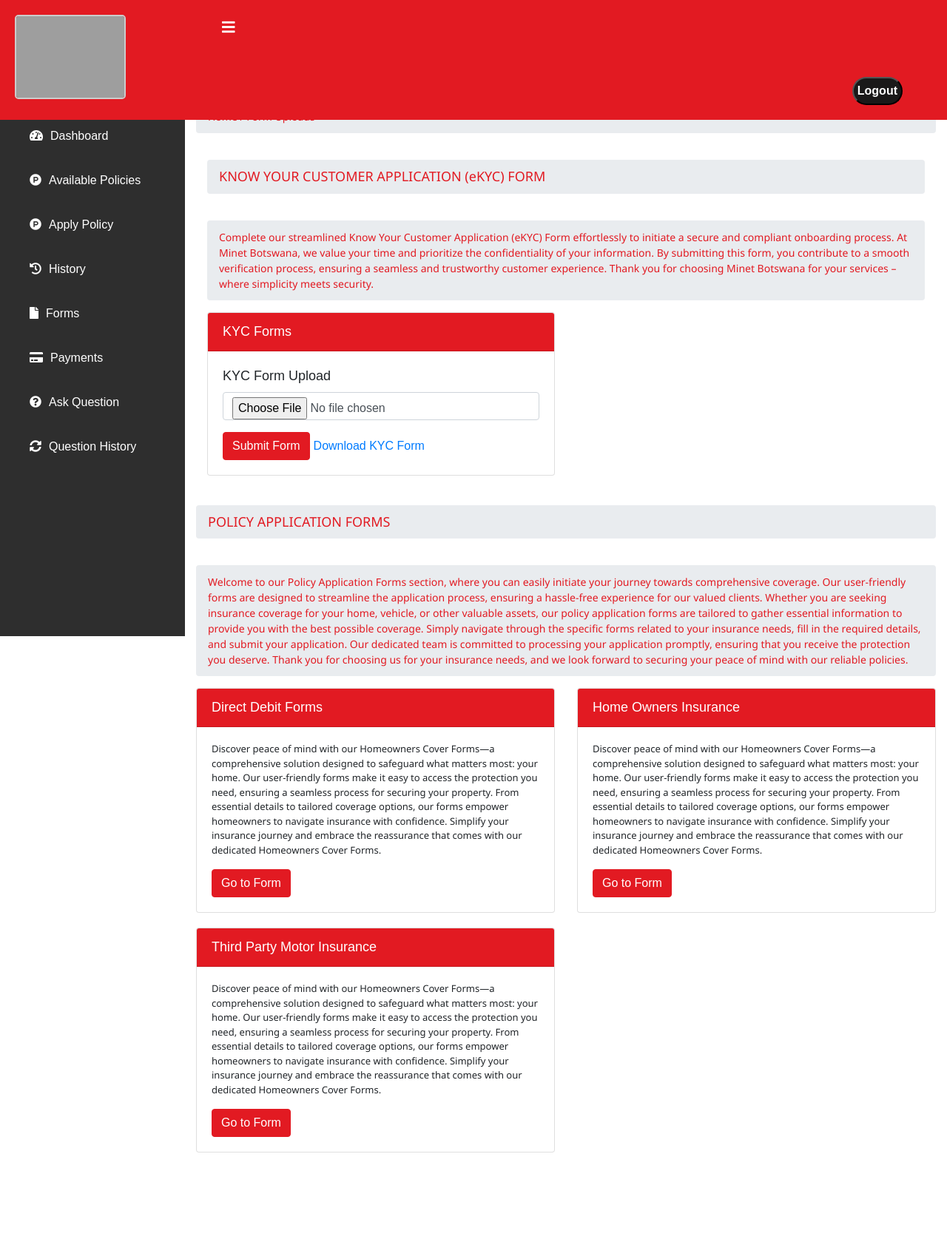
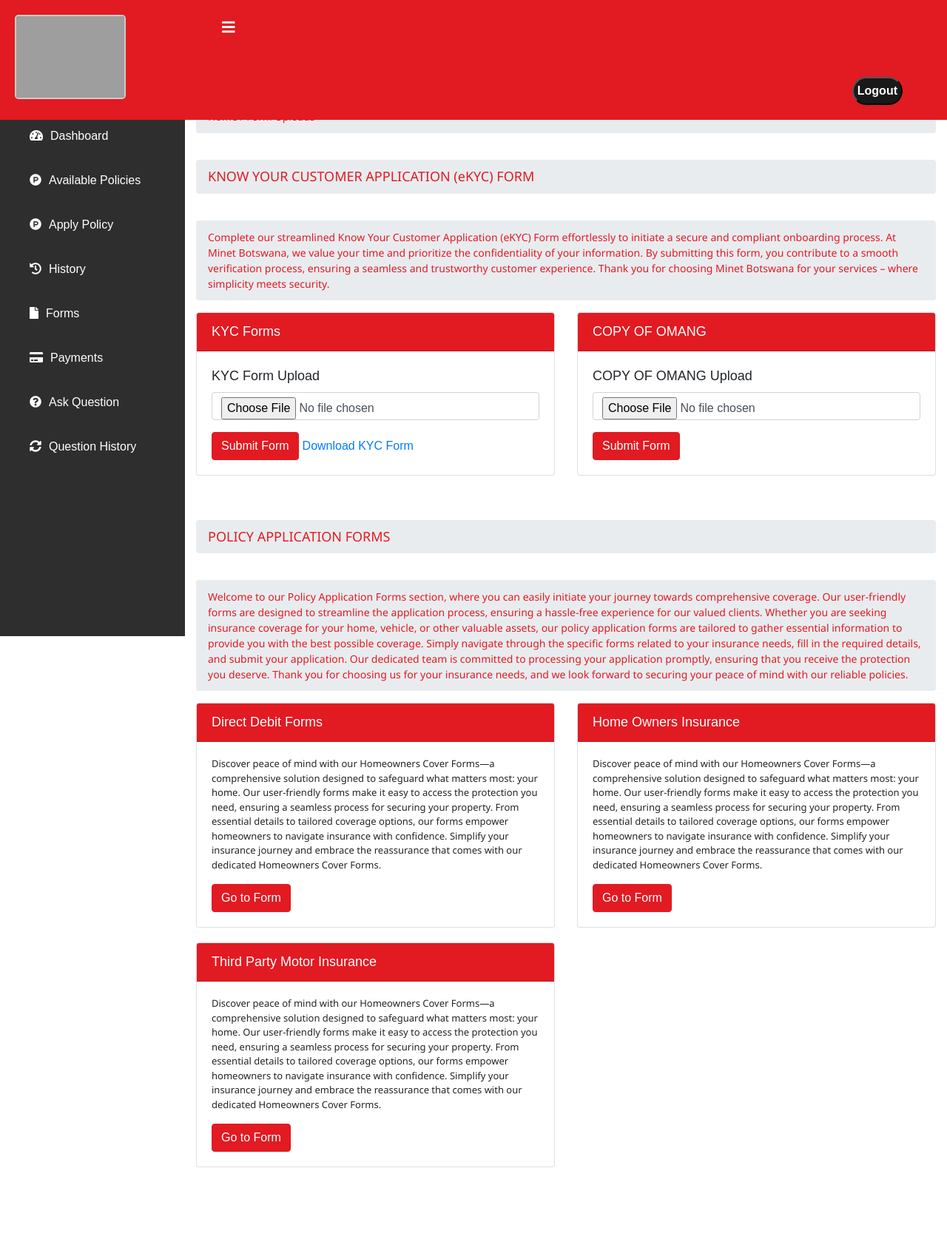
Before and after one commit to Minet-Botswana/Village-Project, a Django app: page /customer/forms in a window 1280 px wide. Shown: the whole page at 74% size. Before the commit the page ends 1558 px from the top, so only its background shows below. Run offline with Django 3.2, Linux system fonts and the light colour scheme; a user stored in the database is signed in; tables that the repository leaves empty hold one stand-in row (values such as "Sample post"); parts of the project's set-up code (start-up, migrations or seed data) failed here and were passed over; some libraries are stand-ins or nearby versions; grey boxes are pictures that could not be loaded.

Commit message:
Completed Omang Upload

```diff
--- a/customer/models.py
+++ b/customer/models.py
@@ -108,6 +108,54 @@ class KYCform(models.Model):
             print("Failed to upload!")
             return None
 
+class CopyOfOmang(models.Model):
+    # Link to the authenticated customer
+    customer = models.ForeignKey(Customer, on_delete=models.CASCADE, related_name='copy_of_omang', unique=True)
+    # Attachments
+    copy_of_omang = models.FileField(upload_to='Forms/CopyOfOmang/', null=True, blank=True, validators=[
+        FileExtensionValidator(allowed_extensions=['pdf'])
+    ])
+    submission_date = models.DateField(auto_now_add=True)
+
+    def get_download_url(self):
+        if self.copy_of_omang:
+            return self.copy_of_omang.url
+        return None
+
+    def save(self, *args, **kwargs):
+        if self.copy_of_omang:
+            # Generate a unique filename for each upload
+            filename = f"{uuid.uuid4()}/{self.copy_of_omang.name}"
+
+            # Upload the file to Google Cloud Storage
+            uploaded_url = self.upload_form(self.copy_of_omang, filename)
+
+            # Save the URL path in the model
+            if uploaded_url:
+                self.copy_of_omang.name = uploaded_url
+            else:
+                print("Failed to upload Copy Of Omang  form to Google Cloud Storage.")
+
+        try:
+            super().save(*args, **kwargs)
+        except Exception as e:
+            print(f"Error saving Copy of Omang Form instance: {e}")
+
+    @staticmethod
+    def upload_form(file, filename):
+        try:
+            client = storage.Client()
+            bucket = client.get_bucket(settings.GS_BUCKET_NAME)
+            blob = bucket.blob('Forms/CopyOfOmang/' + filename)
+            #blob.upload_from_file(file)
+            # Set the content type based on the file extension
+            content_type, encoding = mimetypes.guess_type(filename)
+            blob.upload_from_file(file, content_type=content_type)
+            return blob.public_url
+        except Exception as e:
+            print("Failed to upload!")
+            return None
+
 class DirectDebitForm(models.Model):
     customer = models.ForeignKey(Customer, on_delete=models.CASCADE, related_name='direct_debit_forms')
     submission_date = models.DateField(auto_now_add=True)
--- a/customer/urls.py
+++ b/customer/urls.py
@@ -30,6 +30,7 @@ urlpatterns = [
     path('customer/create_homeowners_cover/', views.create_homeowners_cover, name='create_homeowners_cover'),
     path('customer/create_thirdpartycar_cover/', views.create_thirdpartycar_cover, name='create_thirdpartycar_cover'),
     path('customer/upload_kyc_form/', views.upload_kyc_form, name='upload_kyc_form'),
+    path('customer/upload_omang_form/', views.upload_copy_of_omang, name='upload_copy_of_omang'),
 
     # Example URL pattern in urls.py with namespace
     path('display_user_homeowners_covers/', views.display_user_homeowners_covers, name='display_user_homeowners_covers'),
--- a/customer/views.py
+++ b/customer/views.py
@@ -342,8 +342,8 @@ def upload_kyc_form(request):
 '''
 from django.shortcuts import render, redirect, get_object_or_404
 from django.contrib import messages
-from .forms import KYCuploadForm
-from .models import KYCform, Customer
+from .forms import KYCuploadForm, CopyOfOmangForm
+from .models import KYCform, Customer, CopyOfOmang
 
 def upload_kyc_form(request):
     user = request.user
@@ -390,6 +390,51 @@ def upload_kyc_form(request):
         'existing_kyc_form': existing_kyc_form,
     })
 
+#Omang View
+def upload_copy_of_omang(request):
+    user = request.user
+    customer = get_object_or_404(Customer, user=user)
+
+    # Check if a KYCform instance exists for the current customer
+    existing_copy_of_omang =  CopyOfOmang.objects.filter(customer=customer).first()
+
+    if existing_copy_of_omang:
+        # KYC form has already been submitted
+        submit_button_disabled = True
+        submit_button_text = 'Form Submitted'
+    else:
+        submit_button_disabled = False
+        submit_button_text = 'Submit Form'
+
+    if request.method == 'POST':
+        form = CopyOfOmangForm(request.POST, request.FILES)
+        if form.is_valid():
+            if not existing_copy_of_omang:
+                # Save the form data to the database only if a form hasn't been submitted already
+                copy_of_omang_instance = form.save(commit=False)
+                copy_of_omang_instance.customer = customer
+                form_file = request.FILES['copy_of_omang']
+                filename = form_file.name
+                form_file_url = CopyOfOmang.upload_form(form_file, filename)
+
+                if form_file_url:
+                    copy_of_omang_instance.copy_of_omang = form_file_url
+                    copy_of_omang_instance.save()
+
+                    messages.success(request, 'Omang File uploaded successfully!')
+                    return redirect('customer:upload_copy_of_omang')
+                else:
+                    messages.error(request, 'Failed to upload Omang File to Google Cloud Storage.')
+
+    else:
+        form = CopyOfOmangForm()
+
+    return render(request, 'customer/client_forms.html', {
+        'form': form,
+        'submit_button_disabled': submit_button_disabled,
+        'submit_button_text': submit_button_text,
+        'existing_copy_of_omang': existing_copy_of_omang,
+    })
 
 # views.py
 
--- a/templates/customer/client_forms.html
+++ b/templates/customer/client_forms.html
@@ -84,8 +84,8 @@
 
 </div>
 
-<div class="container mt-10 container-cards">
-    <div class="COLUMN">
+<div class="container mt-40 container-cards">
+    <div class="row">
 
         <div class="container">
             <!-- Add the following paragraph to display the page route -->
@@ -112,6 +112,7 @@
                 </div>
             </div>
         </div>
+
         <!-- KYC Forms -->
         <div class="col-md-6 col-sm-12">
             <div class="card">
@@ -139,6 +140,35 @@
                         {% endif %}
                         <!-- Download button for KYC form -->
                         <a href="https://storage.googleapis.com/ko_gae_bucket/forms_downloads/KYC.pdf" download style="font-size: 16px;">Download KYC Form</a>
+                    </form>
+                </div>
+            </div>
+        </div>
+        <!-- COPY OF OMANG Forms -->
+        <div class="col-md-6 col-sm-12">
+            <div class="card">
+                <div class="card-header" style="background-color: #e21a22; color: #fff;">COPY OF OMANG</div>
+                <div class="card-body">
+                    <!-- Display KYC form for uploading -->
+                    <form method="POST" action="{% url 'customer:upload_copy_of_omang' %}" enctype="multipart/form-data">
+                        {% csrf_token %}
+                        <!-- Your form fields here -->
+                        <div class="form-group">
+                            <label for="{{ CopyOfOmangForm.copy_of_omang.id_for_label }}">COPY OF OMANG Upload </label>
+                            <!--input type="file" name="{{ KYCuploadForm.kyc_form.name }}" id="{{ KYCuploadForm.kyc_form.id }}" class="form-control" required-->
+                            <input type="file" name="copy_of_omang" id="{{ CopyOfOmangForm.copy_of_omang.id }}" class="form-control" required>
+
+                            {{ CopyOfOmangForm.copy_of_omang.errors }}
+                        </div>
+                        {% if existing_copy_of_omang %}
+                        <!-- Display a message for existing KYC form -->
+                        <p style="font-size: 14px; color: #e21a22; font-weight: bold;">KYC form already submitted! You can view it <a href="{{ existing_copy_of_omang.copy_of_omang }}" target="_blank">here</a>.</p>
+                        <!-- Disable the submit button -->
+                        <button type="submit" class="btn btn-primary" disabled>Submit Form</button>
+                        {% else %}
+                        <!-- Enable the submit button for new KYC form -->
+                        <button type="submit" class="btn btn-primary">Submit Form</button>
+                        {% endif %}
                     </form>
                 </div>
             </div>
```
Also changed, not shown: customer/forms.py (+15 -1 lines), customer/migrations/0022_copyofomang.py (added).
